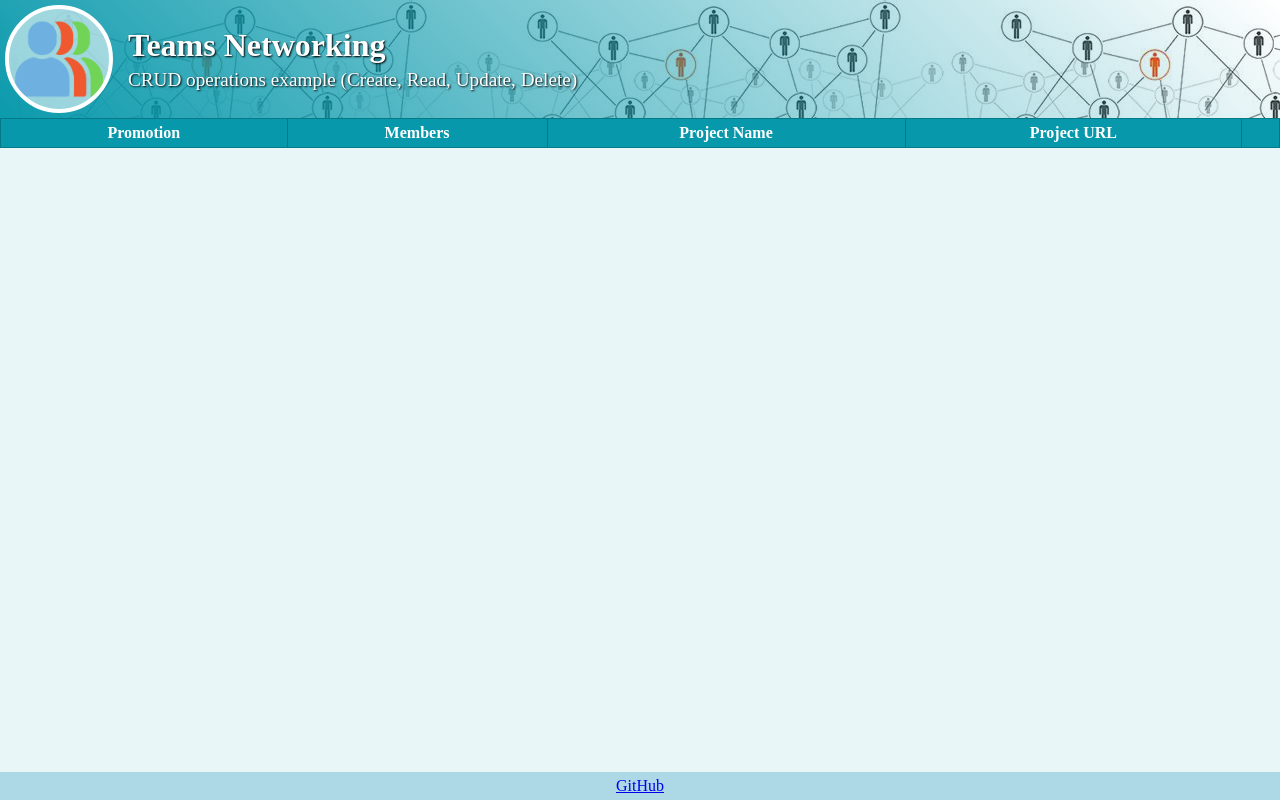
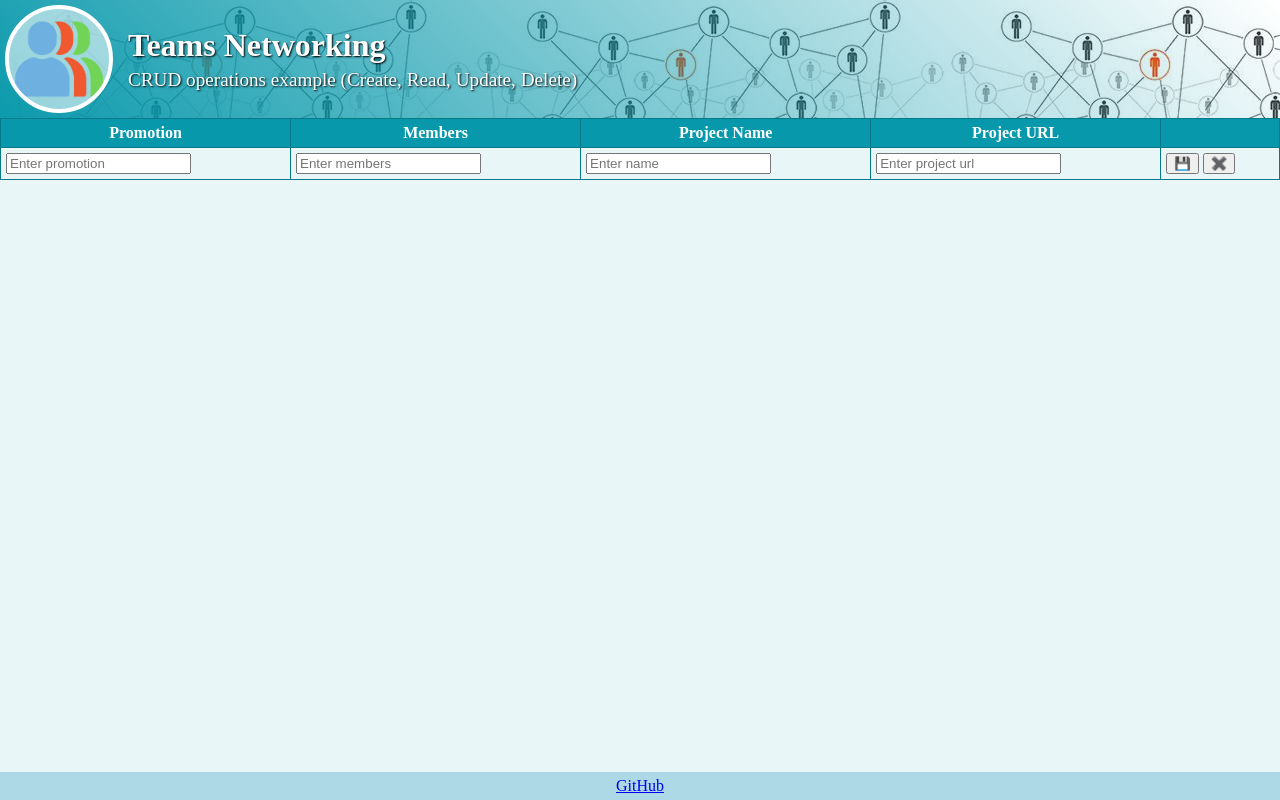
Before and after one commit to AdinaPlt/teams-networking, a website built with webpack: page src/index.html in a window 1280 px wide. Built offline with nearby package versions, Linux system fonts and the light colour scheme; files whose address does not match are found by name.

Commit message:
created static form to create team

```diff
--- a/src/index.html
+++ b/src/index.html
@@ -17,7 +17,9 @@
         </div>
       </div>
     </header>
+
     <section>
+      <form action="secretary.html" method="get">
         <table id="teamsTable" border="1">
           <thead>
             <tr>
@@ -28,11 +30,21 @@
               <th></th>
             </tr>
           </thead>
-
           <tbody></tbody>
-
-        <tfoot></tfoot>
+          <tfoot>
+            <tr>
+              <td><input type="text" name="promotion" id="promotion" placeholder="Enter promotion" required /></td>
+              <td><input type="text" name="members" id="members" placeholder="Enter members" required /></td>
+              <td><input type="text" name="name" id="name" placeholder="Enter name" required /></td>
+              <td><input type="text" name="url" id="url" placeholder="Enter project url" required /></td>
+              <td>
+                <button type="submit">💾</button>
+                <button type="submit">✖️</button>
+              </td>
+            </tr>
+          </tfoot>
         </table>
+      </form>
     </section>
 
     <footer>
```
Lines whose indentation alone changed are shown as unchanged.
